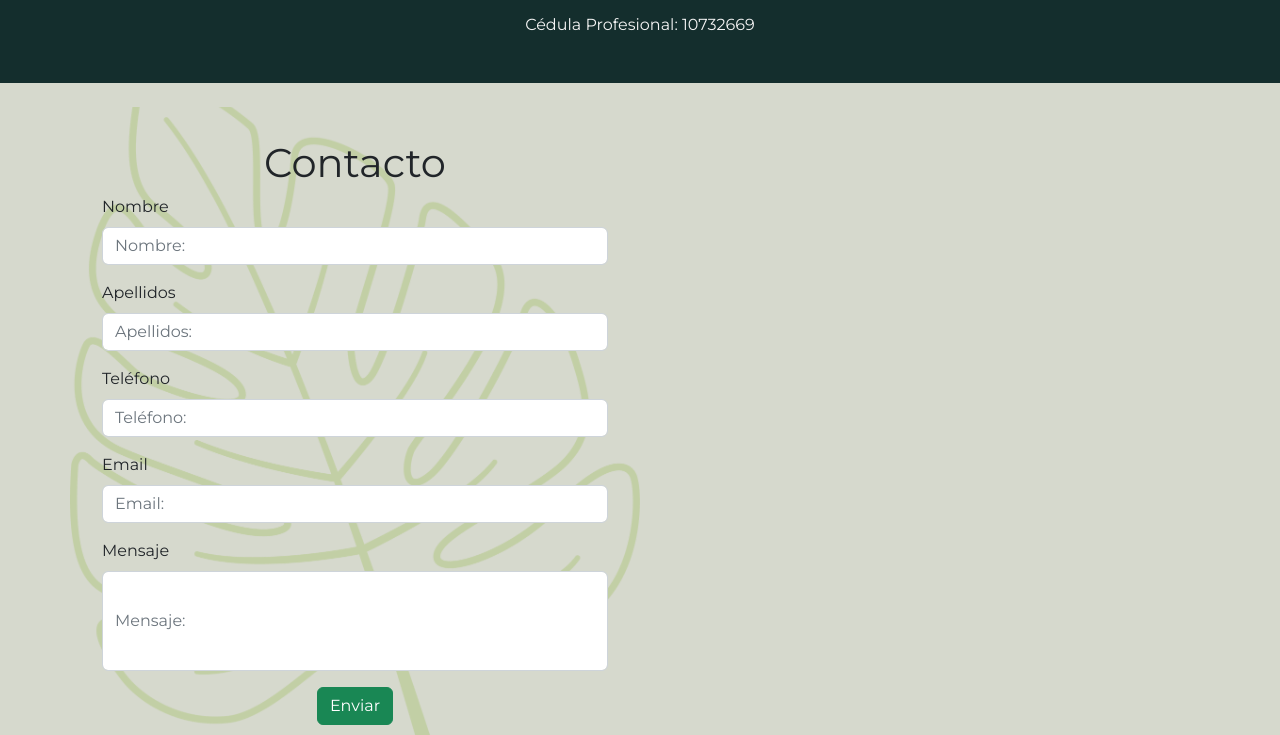
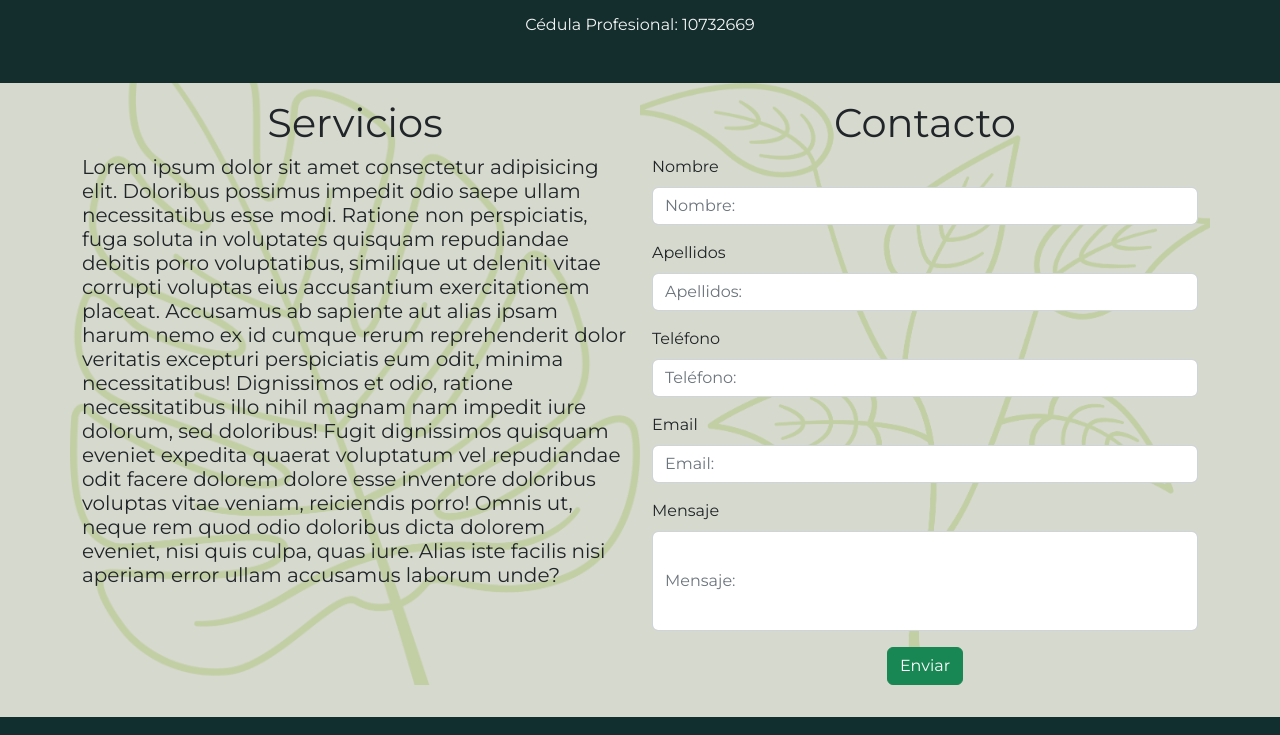
Before and after one commit to Armandoriv/ilse, a plain HTML site: page index.html in a window 1280 px wide. Shown: the part 1453-2188 px from the top of the page. Drawn offline with nearby package versions, Linux system fonts and the light colour scheme; some packages are replaced by stand-ins of ours; a script that the page names is missing.

Commit message:
agregado

```diff
--- a/index.html
+++ b/index.html
@@ -102,9 +102,13 @@
       <section class="medio">
         <div class="container">
           <div class="row">
-            <div class="formulario col-lg-6 mt-4">
+            <div class="col-lg-6 precio">
+              <h1 class="mt-3 center">Servicios</h1>
+              <h5>Lorem ipsum dolor sit amet consectetur adipisicing elit. Doloribus possimus impedit odio saepe ullam necessitatibus esse modi. Ratione non perspiciatis, fuga soluta in voluptates quisquam repudiandae debitis porro voluptatibus, similique ut deleniti vitae corrupti voluptas eius accusantium exercitationem placeat. Accusamus ab sapiente aut alias ipsam harum nemo ex id cumque rerum reprehenderit dolor veritatis excepturi perspiciatis eum odit, minima necessitatibus! Dignissimos et odio, ratione necessitatibus illo nihil magnam nam impedit iure dolorum, sed doloribus! Fugit dignissimos quisquam eveniet expedita quaerat voluptatum vel repudiandae odit facere dolorem dolore esse inventore doloribus voluptas vitae veniam, reiciendis porro! Omnis ut, neque rem quod odio doloribus dicta dolorem eveniet, nisi quis culpa, quas iure. Alias iste facilis nisi aperiam error ullam accusamus laborum unde?</h5>
+            </div>
+            <div class="formulario col-lg-6">
                 <form id="form" class="form">
-                  <h1 style="text-align: center;">Contacto</h1>
+                  <h1 class="mt-3 center">Contacto</h1>
                   <div class="">
                     <label for="name" class="form-label">Nombre</label>
                     <input type="text" placeholder="Nombre:" class="form-control" name="name" id="name">
@@ -129,6 +133,7 @@
                     <button type="submit" class="btn btn-success mt-3" id="button" value="Enviar">Enviar</button>
                   </div>
                 </form>
+                </div>
               <script type="text/javascript"
                 src="https://cdn.jsdelivr.net/npm/@emailjs/browser@3/dist/email.min.js"></script>
               <script type="text/javascript">
--- a/styles/styles.scss
+++ b/styles/styles.scss
@@ -111,12 +111,20 @@ nav{
 
 }
 .formulario{
-    background-image: url(../img/Ilust\ 05.png);
-    border-radius: 10px;
-    padding: 2rem;
+    background-image: url(../img/Ilust\ 07.png);
     background-size: cover;
     background-position: center;
     position: relative;
+}
+.center{
+    text-align: center;
+
+}
+.precio{
+    background-size: cover;
+    background-position: center;
+    position: relative;
+    background-image: url(../img/Ilust\ 05.png);
 }
 @media screen and (max-width: 600px) {
 
```
Also changed, not shown: img/Ilust 07.png (added), styles/styles.css, 1 other file.
